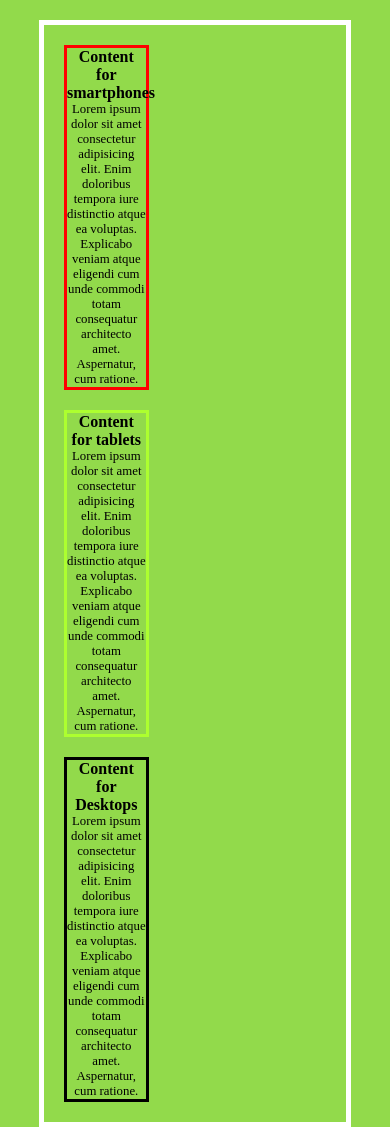
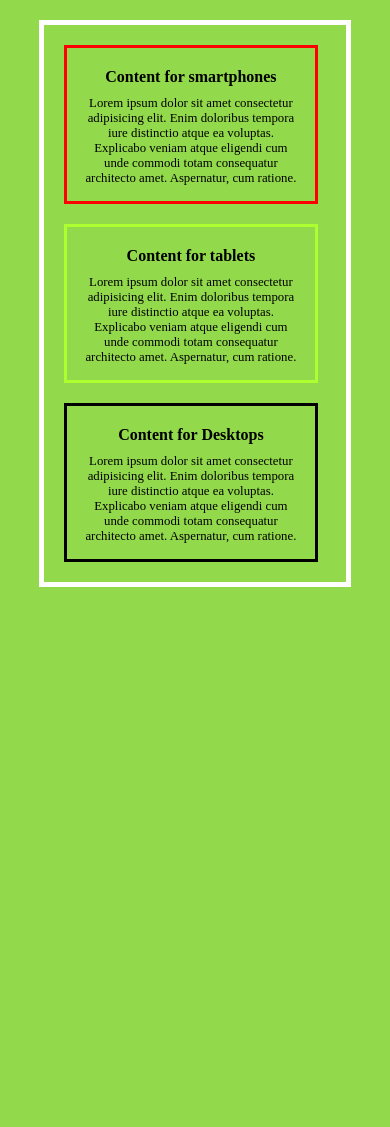
Before and after one commit to DeRooDirk/responsiveness, a plain HTML site: page index.html in a window 390 px wide. After the commit the page ends 844 px from the top, so only its background shows below. Drawn offline with Linux system fonts and the light colour scheme.

Commit message:
update media
media aangepast voor meer responsiveness @480

```diff
--- a/style.css
+++ b/style.css
@@ -9,6 +9,9 @@
 body{
     background-color: rgb(81, 81, 230);
 
+}
+h2,p{
+    margin: 10px;
 }
 #small{
     border: 3px solid red;
@@ -53,16 +56,23 @@ body{
 
     body {
       background-color: rgb(194, 108, 108);
+      display: block;
     }
     .flexbox{
         flex-direction: column;
     }
     h2{
         font-size: 0.8rem;
+        margin: 20px;
     }
     p{
         font-size: 0.8rem;
     }
+    #small,#large,#medium{
+        width: 90%;
+        padding: 10px;
+    }
+
 
 
     /*
@@ -82,9 +92,11 @@ body{
     }
     h2{
         font-size: 1rem;
+        margin: 10px;
     }
     p{
         font-size: 0.8rem;
+        margin: 5px;
     }
     .flexbox{
         flex-wrap: wrap;
```
Also changed, not shown: index.html (+2 -0 lines).
